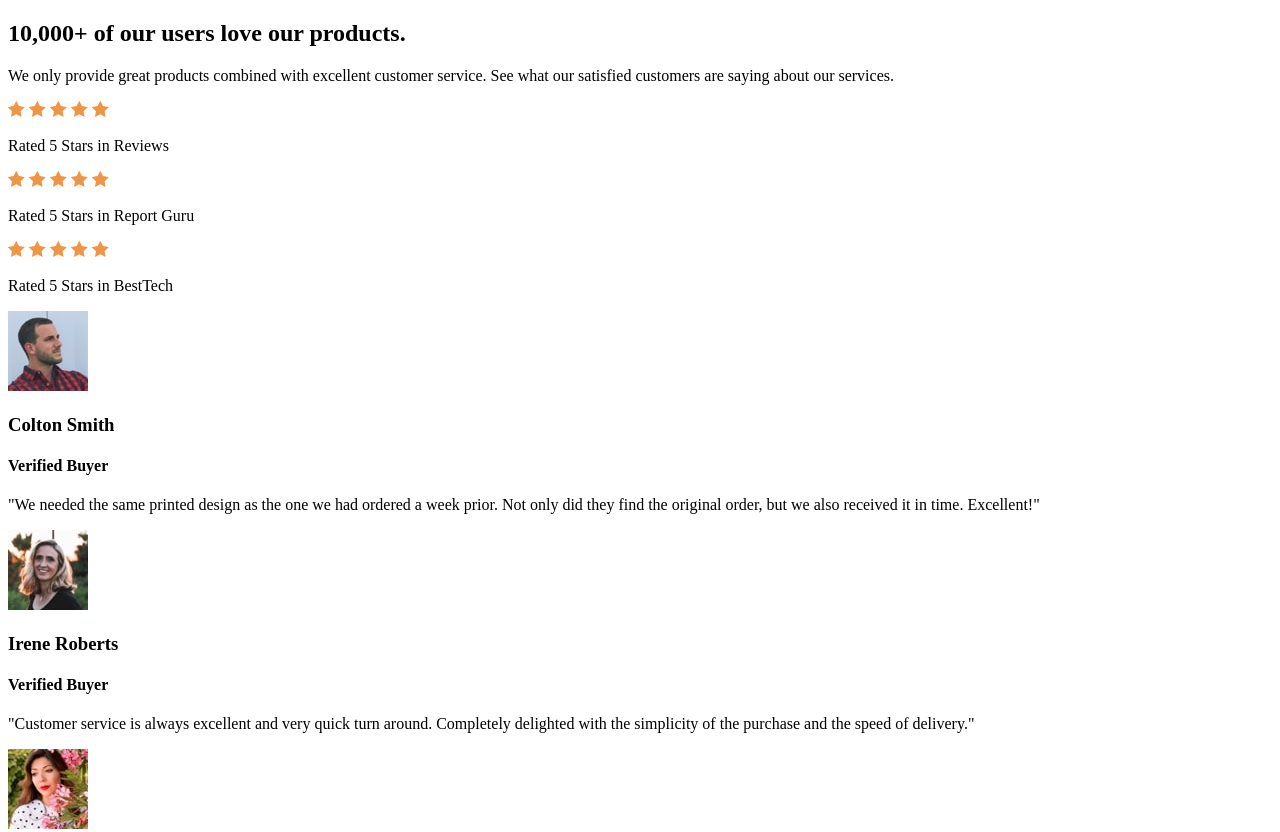
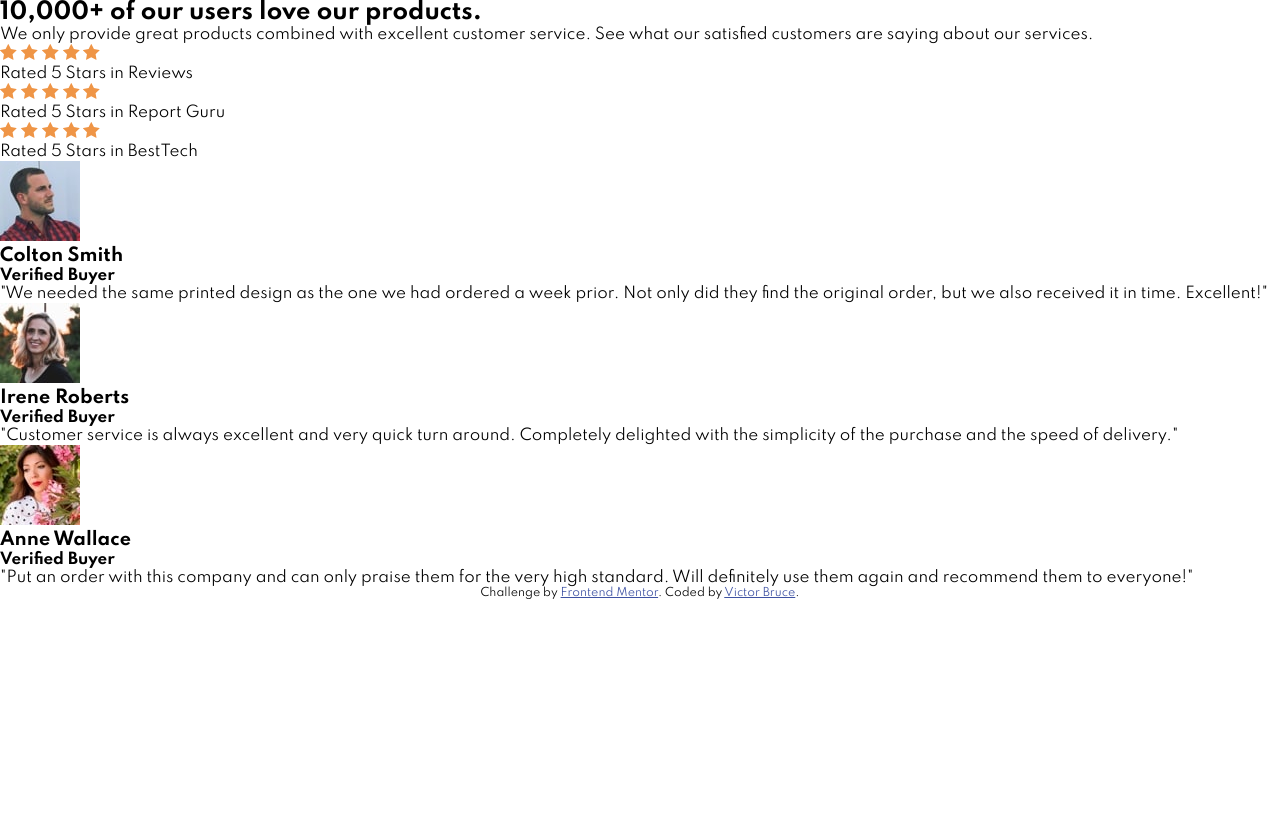
Before and after one commit to victorbruce/portfolio-figma, a plain HTML site: page index.html in a window 1280 px wide. Shown: the top 832 px of the page. After the commit the page ends 800 px from the top, so only its background shows below. Drawn offline with Linux system fonts and the light colour scheme.

Commit message:
update: reset css style and define base styles

```diff
--- a/css/style.css
+++ b/css/style.css
@@ -1,3 +1,30 @@
+/* RESET CSS */
+* {
+  margin: 0;
+  padding: 0;
+  box-sizing: border-box;
+}
+
+:root {
+  /* COLORS */
+  --dark-magenta: hsl(300, 43%, 22%);
+  --dark-grayish-magenta: hsl(303, 10%, 53%);
+  --light-grayish-magenta: hsl(300, 24%, 96%);
+  --soft-pink: hsl(333, 80%, 67%);
+  --white: hsl(0, 0%, 100%);
+
+  /* FONTS */
+  --body-copy: 15px;
+  --spartan-font: "Spartan", sans-serif;
+}
+
+body {
+  font-family: var(--spartan-font);
+  font-size: var(--body-copy);
+  font-weight: 400;
+  height: 100vh;
+}
+
 .attribution {
   font-size: 11px;
   text-align: center;
@@ -5,3 +32,7 @@
 .attribution a {
   color: hsl(228, 45%, 44%);
 }
+
+@media (max-width: 375px) {
+
+}
```
